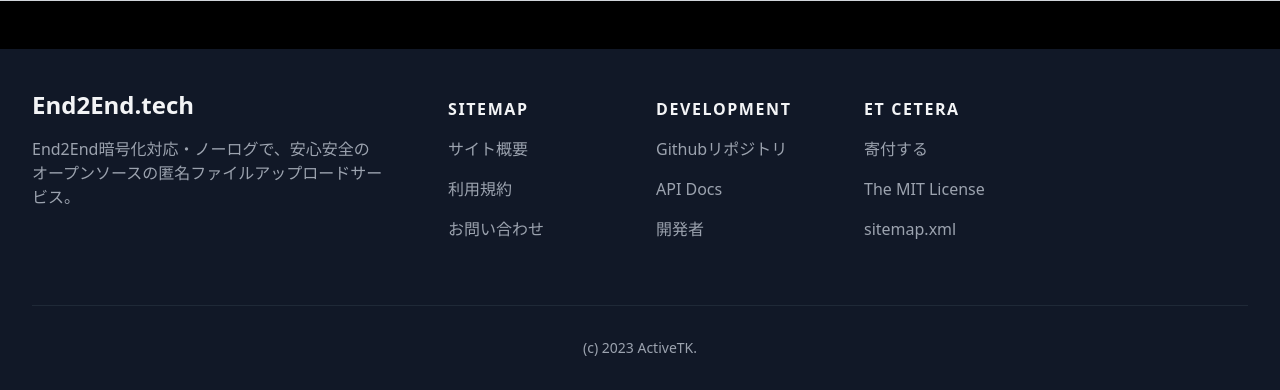
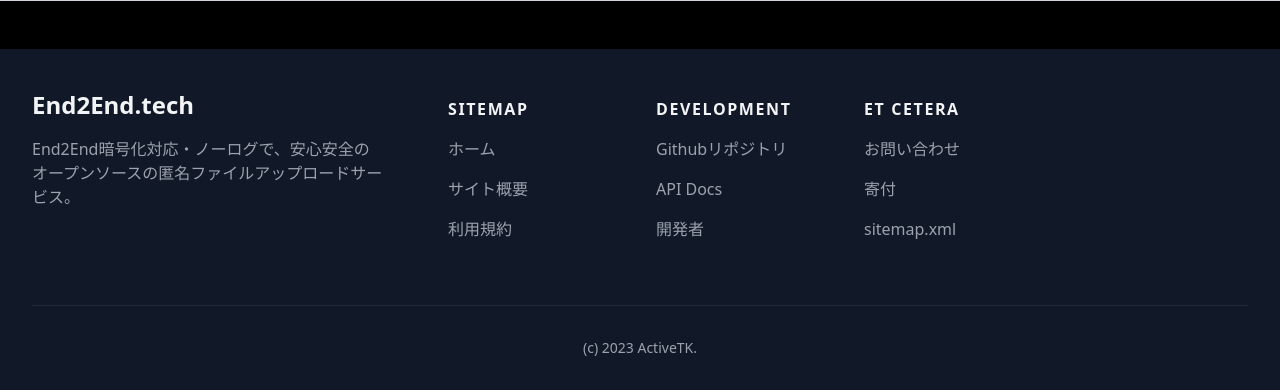
Before and after one commit to ActiveTK/End2End.tech, a PHP site: page /scripts/about.php in a window 1280 px wide. Shown: the part 747-1137 px from the top of the page. Run offline with PHP 8.4, Linux system fonts and the light colour scheme; some libraries are stand-ins or nearby versions.

Commit message:
フッターを編集

```diff
--- a/scripts/footer.php
+++ b/scripts/footer.php
@@ -12,13 +12,13 @@
             <div class="mb-4 font-bold uppercase tracking-widest text-gray-100">Sitemap</div>
             <nav class="flex flex-col gap-4">
               <div>
+                <a href="/" class="text-gray-400 transition duration-100 hover:text-indigo-500 active:text-indigo-600">ホーム</a>
+              </div>
+              <div>
                 <a href="/about" class="text-gray-400 transition duration-100 hover:text-indigo-500 active:text-indigo-600">サイト概要</a>
               </div>
               <div>
                 <a href="/license" class="text-gray-400 transition duration-100 hover:text-indigo-500 active:text-indigo-600">利用規約</a>
-              </div>
-              <div>
-                <a href="/contact" class="text-gray-400 transition duration-100 hover:text-indigo-500 active:text-indigo-600">お問い合わせ</a>
               </div>
             </nav>
           </div>
@@ -42,10 +42,10 @@
             <div class="mb-4 font-bold uppercase tracking-widest text-gray-100">et cetera</div>
             <nav class="flex flex-col gap-4">
               <div>
-                <a href="/donate" class="text-gray-400 transition duration-100 hover:text-indigo-500 active:text-indigo-600">寄付する</a>
+                <a href="/contact" class="text-gray-400 transition duration-100 hover:text-indigo-500 active:text-indigo-600">お問い合わせ</a>
               </div>
               <div>
-                <a href="https://github.com/ActiveTK/End2End.tech/blob/main/LICENSE" class="text-gray-400 transition duration-100 hover:text-indigo-500 active:text-indigo-600">The MIT License</a>
+                <a href="/donate" class="text-gray-400 transition duration-100 hover:text-indigo-500 active:text-indigo-600">寄付</a>
               </div>
               <div>
                 <a href="/sitemap.xml" class="text-gray-400 transition duration-100 hover:text-indigo-500 active:text-indigo-600">sitemap.xml</a>
```
